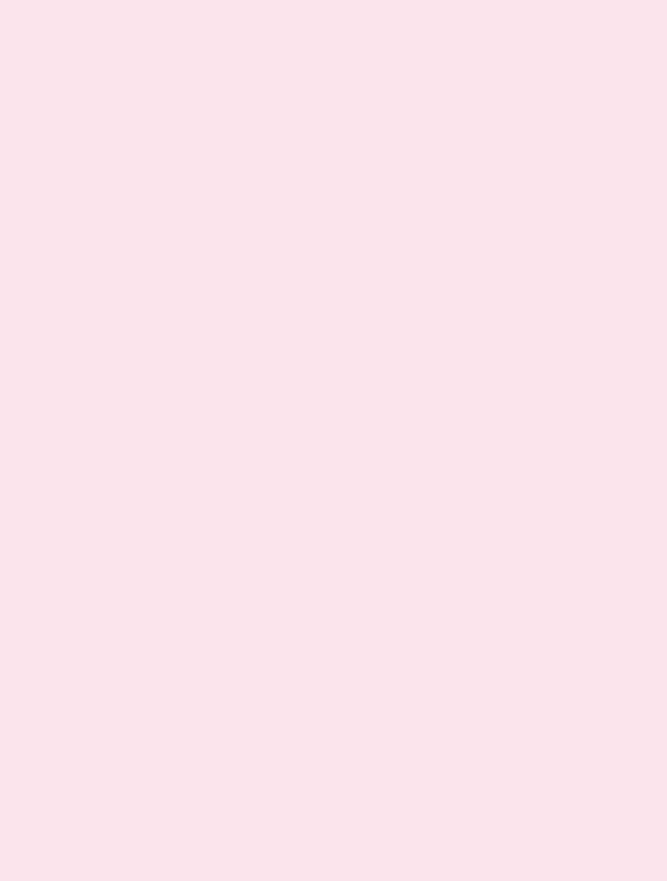
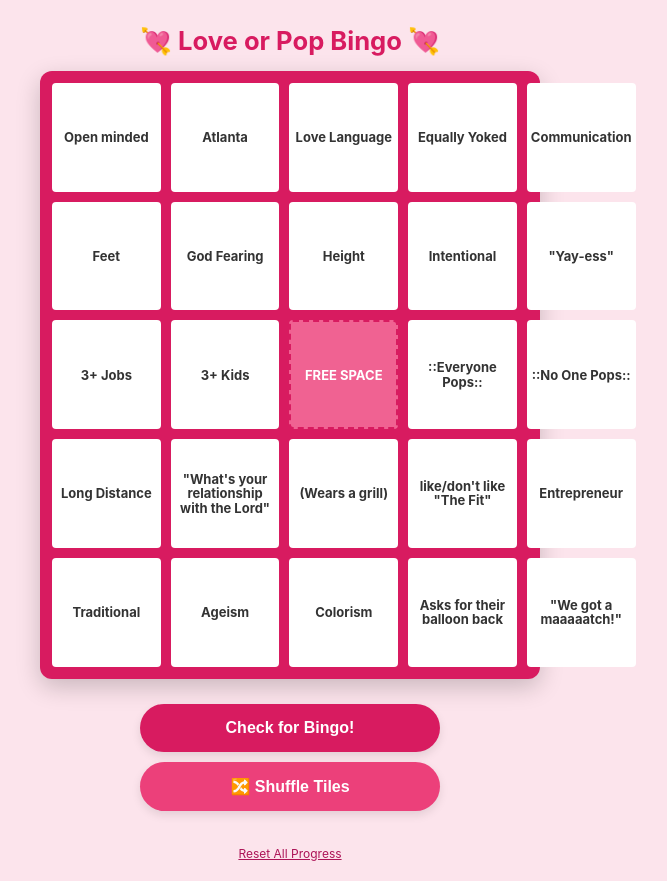
Before and after one commit to kempatsu/love-bingo, a plain HTML site: page index.html in a window 1280 px wide. Shown: the whole page, without its empty margins (350-1017 px from the left). Before the commit the page ends 800 px from the top, so only its background shows below. Drawn offline with Linux system fonts and the light colour scheme.

Commit message:
Update index.html

```diff
--- a/index.html
+++ b/index.html
@@ -15,7 +15,6 @@
             padding: 10px;
             margin: 0;
             min-height: 100vh;
-            overflow-x: hidden;
         }
         h1 { color: #d81b60; font-size: 1.6rem; margin: 15px 0; text-align: center; }
 
@@ -23,14 +22,12 @@
             display: grid;
             grid-template-columns: repeat(5, 1fr);
             gap: 6px;
-            width: 95vw;
+            width: calc(100vw - 20px);
             max-width: 500px;
             background-color: #d81b60;
             padding: 8px;
             border-radius: 12px;
             box-shadow: 0 8px 25px rgba(0,0,0,0.2);
-            /* This ensures the red box stays visible even if empty */
-            min-height: 200px;
         }
 
         .cell {
@@ -48,8 +45,6 @@
             line-height: 1.1;
             word-wrap: break-word;
             color: #333;
-            -webkit-user-select: none;
-            user-select: none;
         }
 
         @media (min-width: 600px) {
@@ -84,4 +79,101 @@
             box-shadow: 0 4px 10px rgba(0,0,0,0.1);
         }
 
-        button.
+        button.shuffle { background-color: #ec407a; }
+        .reset { margin-top: 15px; color: #ad1457; font-size: 12px; text-decoration: underline; cursor: pointer; padding: 10px; }
+    </style>
+</head>
+<body>
+
+    <h1>💘 Love or Pop Bingo 💘</h1>
+
+    <div id="bingo-grid">
+        <div class="cell" onclick="toggle(this)"></div><div class="cell" onclick="toggle(this)"></div><div class="cell" onclick="toggle(this)"></div><div class="cell" onclick="toggle(this)"></div><div class="cell" onclick="toggle(this)"></div>
+        <div class="cell" onclick="toggle(this)"></div><div class="cell" onclick="toggle(this)"></div><div class="cell" onclick="toggle(this)"></div><div class="cell" onclick="toggle(this)"></div><div class="cell" onclick="toggle(this)"></div>
+        <div class="cell" onclick="toggle(this)"></div><div class="cell" onclick="toggle(this)"></div><div class="cell free-space selected" id="free-space">FREE SPACE</div><div class="cell" onclick="toggle(this)"></div><div class="cell" onclick="toggle(this)"></div>
+        <div class="cell" onclick="toggle(this)"></div><div class="cell" onclick="toggle(this)"></div><div class="cell" onclick="toggle(this)"></div><div class="cell" onclick="toggle(this)"></div><div class="cell" onclick="toggle(this)"></div>
+        <div class="cell" onclick="toggle(this)"></div><div class="cell" onclick="toggle(this)"></div><div class="cell" onclick="toggle(this)"></div><div class="cell" onclick="toggle(this)"></div><div class="cell" onclick="toggle(this)"></div>
+    </div>
+
+    <div class="controls">
+        <button onclick="checkWinManual()">Check for Bingo!</button>
+        <button class="shuffle" onclick="shuffleBoard()">🔀 Shuffle Tiles</button>
+        <div class="reset" onclick="resetBoard()">Reset All Progress</div>
+    </div>
+
+    <script>
+        const rawItems = [
+            "Open minded", "Atlanta", "Love Language", "Equally Yoked", "Communication",
+            "Feet", "God Fearing", "Height", "Intentional", "\"Yay-ess\"",
+            "3+ Jobs", "3+ Kids", "::Everyone Pops::", "::No One Pops::",
+            "Long Distance", "\"What's your relationship with the Lord\"", "(Wears a grill)",
+            "like/don't like \"The Fit\"", "Entrepreneur", "Traditional", "Ageism", "Colorism",
+            "Asks for their balloon back", "\"We got a maaaaatch!\""
+        ];
+
+        let currentOrder = JSON.parse(localStorage.getItem('bingoOrder')) || [...rawItems];
+        let savedState = JSON.parse(localStorage.getItem('lovePopProgress')) || {};
+
+        function populate() {
+            const cells = document.querySelectorAll('.cell:not(.free-space)');
+            cells.forEach((cell, i) => {
+                const text = currentOrder[i];
+                cell.textContent = text;
+                if (savedState[text]) {
+                    cell.classList.add('selected');
+                } else {
+                    cell.classList.remove('selected');
+                }
+            });
+        }
+
+        function toggle(cell) {
+            cell.classList.toggle('selected');
+            saveProgress();
+        }
+
+        function saveProgress() {
+            const state = {};
+            document.querySelectorAll('.cell.selected:not(.free-space)').forEach(c => {
+                state[c.textContent] = true;
+            });
+            localStorage.setItem('lovePopProgress', JSON.stringify(state));
+        }
+
+        function shuffleBoard() {
+            if(confirm("Shuffle tiles? This resets current marks.")) {
+                for (let i = currentOrder.length - 1; i > 0; i--) {
+                    const j = Math.floor(Math.random() * (i + 1));
+                    [currentOrder[i], currentOrder[j]] = [currentOrder[j], currentOrder[i]];
+                }
+                localStorage.setItem('bingoOrder', JSON.stringify(currentOrder));
+                localStorage.removeItem('lovePopProgress');
+                savedState = {};
+                populate();
+            }
+        }
+
+        function checkWinManual() {
+            const cells = document.querySelectorAll('.cell');
+            const selected = Array.from(cells).map(c => c.classList.contains('selected'));
+            const wins = [
+                [0,1,2,3,4],[5,6,7,8,9],[10,11,12,13,14],[15,16,17,18,19],[20,21,22,23,24],
+                [0,5,10,15,20],[1,6,11,16,21],[2,7,12,17,22],[3,8,13,18,23],[4,9,14,19,24],
+                [0,6,12,18,24],[4,8,12,16,20]
+            ];
+            if (wins.some(w => w.every(i => selected[i]))) alert("🎉 BINGO!");
+            else alert("No Bingo yet!");
+        }
+
+        function resetBoard() {
+            if(confirm("Clear all marks?")) {
+                localStorage.removeItem('lovePopProgress');
+                savedState = {};
+                populate();
+            }
+        }
+
+        populate();
+    </script>
+</body>
+</html>
```
